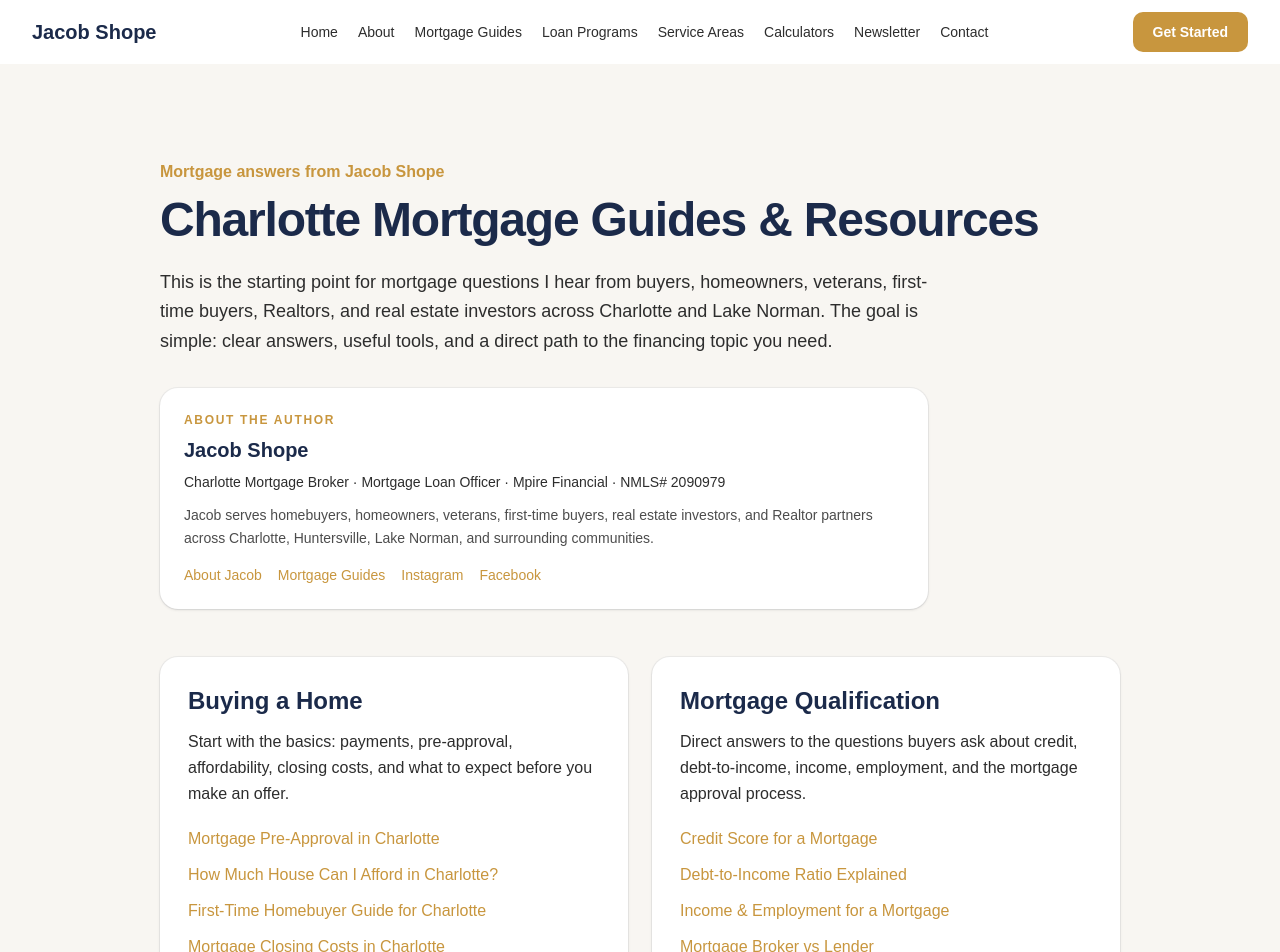
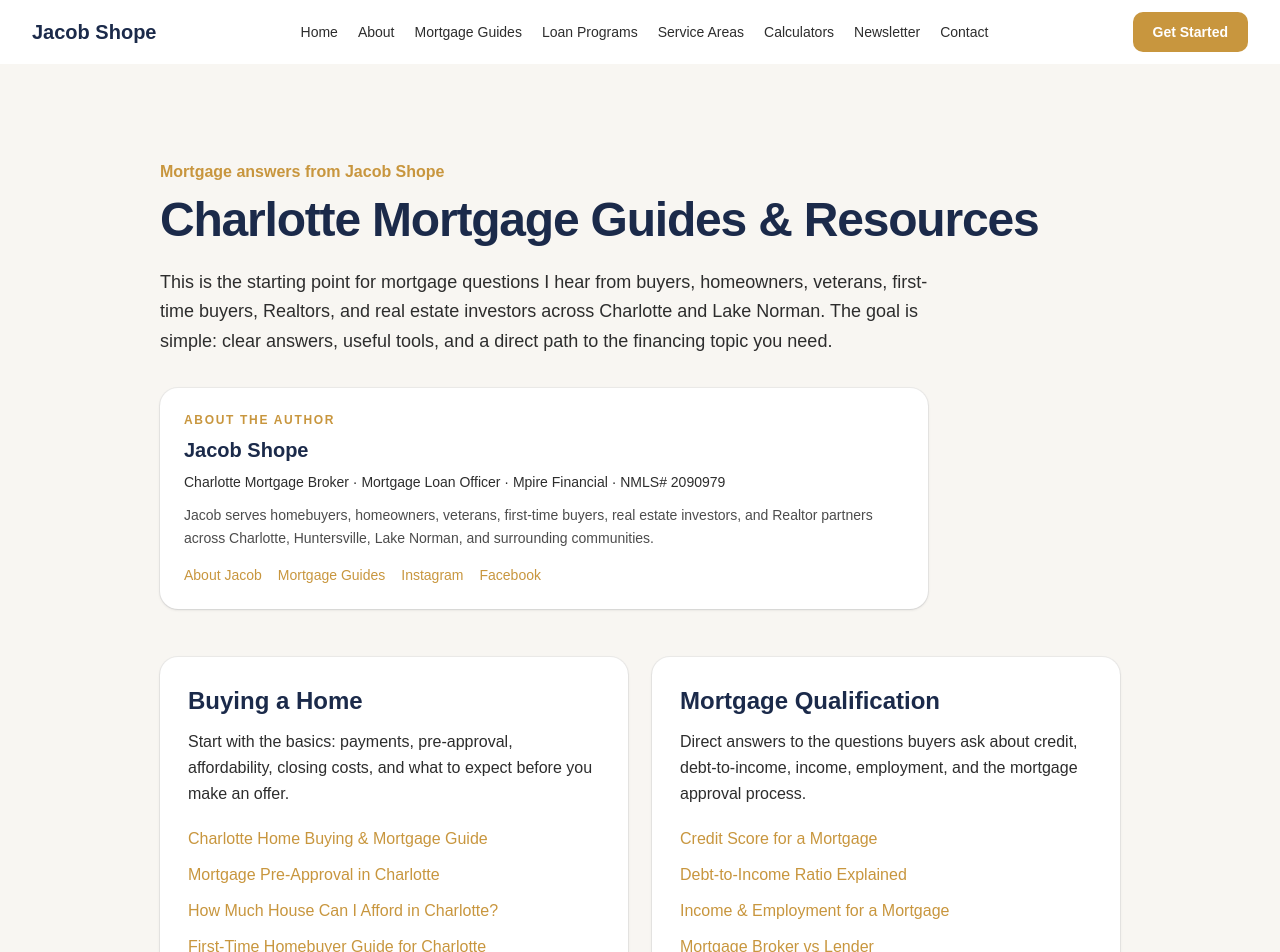
Before and after one commit to JLshope12/jacob-shope-mortgage, a Next.js app: page /mortgage-guides in a window 1280 px wide. Shown: the top 952 px of the page. Built offline with nearby package versions, Linux system fonts and the light colour scheme.

Commit message:
Link comprehensive Charlotte home buying guide from mortgage hub

```diff
--- a/app/mortgage-guides/page.tsx
+++ b/app/mortgage-guides/page.tsx
@@ -13,6 +13,7 @@ const TOPICS = [
     title: "Buying a Home",
     description: "Start with the basics: payments, pre-approval, affordability, closing costs, and what to expect before you make an offer.",
     links: [
+      ["Charlotte Home Buying & Mortgage Guide", "/charlotte-home-buying-mortgage-guide"],
       ["Mortgage Pre-Approval in Charlotte", "/mortgage-preapproval-charlotte"],
       ["How Much House Can I Afford in Charlotte?", "/how-much-house-can-i-afford-charlotte"],
       ["First-Time Homebuyer Guide for Charlotte", "/first-time-homebuyer-charlotte"],
```
